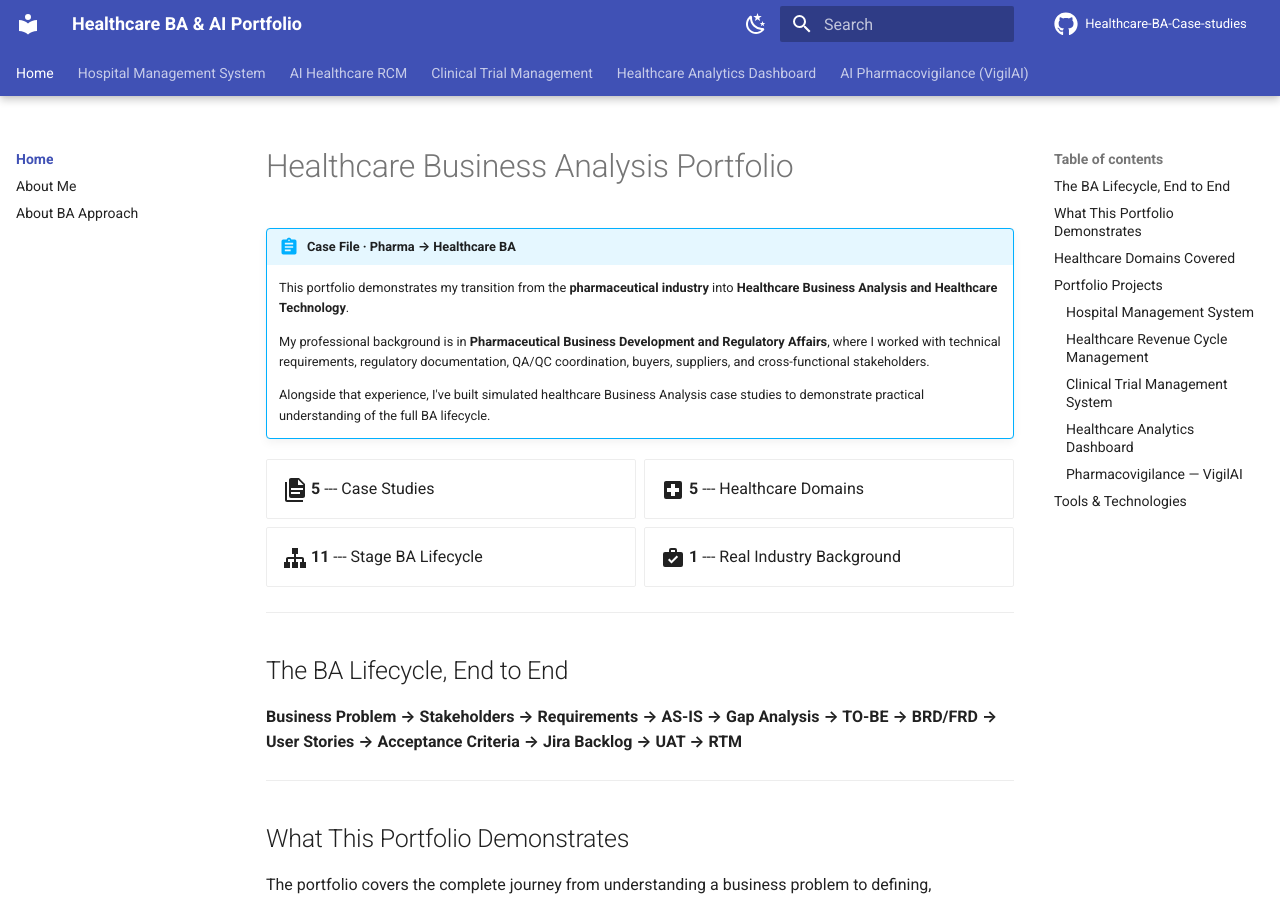
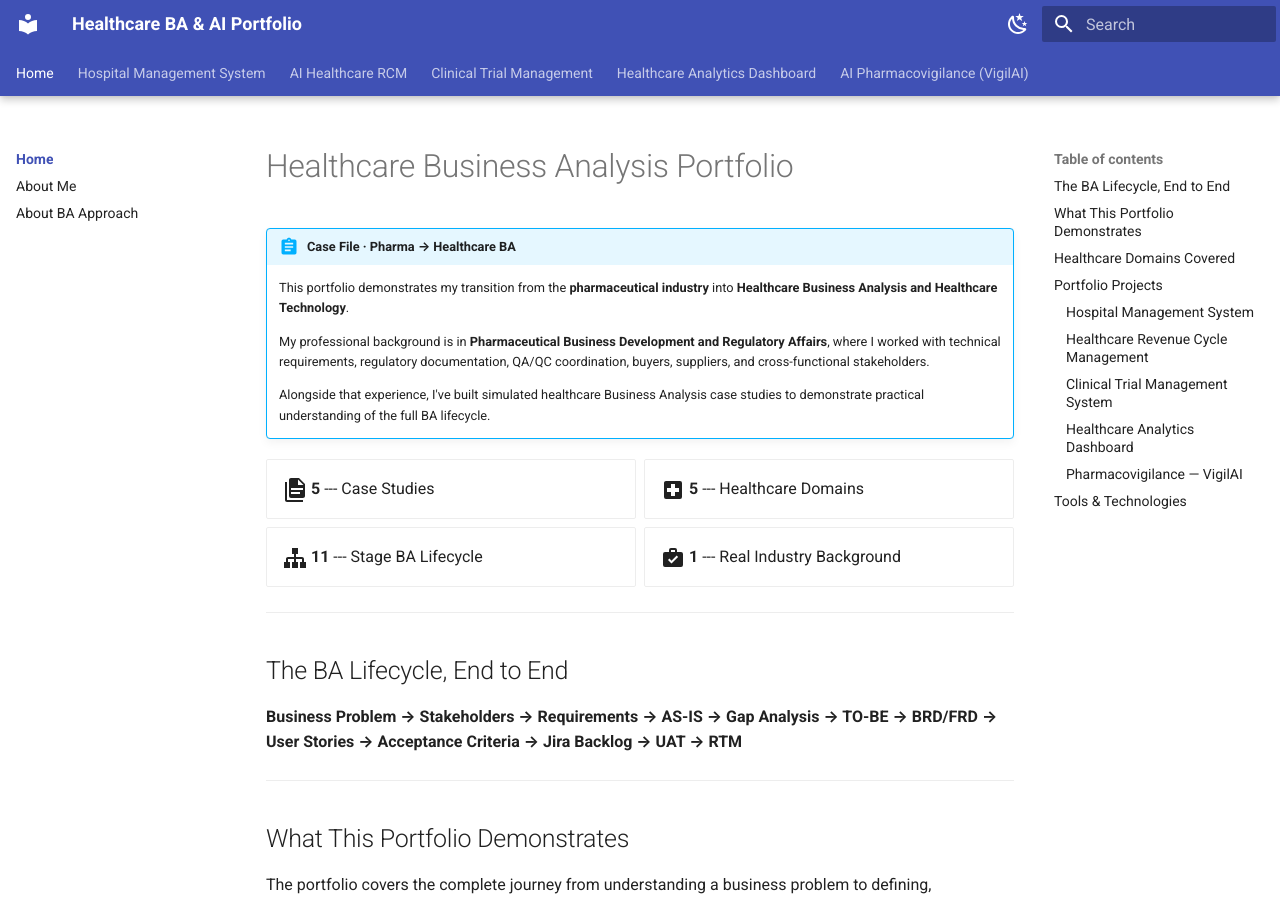
Before and after one commit to tsrajpurohit/healthcare-ba-ai-portfolio-, an MkDocs documentation site: the page built from docs/index.md, in a window 1280 px wide and 900 px high. Built offline with MkDocs 1.6.1 and Material for MkDocs 9.7.7, drawn with Linux system fonts in a browser that asks for light colours; comment, search, counter and statistics services are not loaded; part of the change alters nothing that is shown.

Commit message:
Update mkdocs.yml

```diff
--- a/mkdocs.yml
+++ b/mkdocs.yml
@@ -10,7 +10,7 @@ site_author: Tej Singh
 
 site_url: https://tsrajpurohit.github.io/healthcare-ba-ai-portfolio-/
 repo_name: Healthcare-BA-Case-studies
-repo_url: https://github.com/tsrajpurohit/Healthcare-BA-Case-studies/
+#repo_url: https://github.com/tsrajpurohit/Healthcare-BA-Case-studies/
 edit_uri: edit/main/docs/
 
 theme:
```
